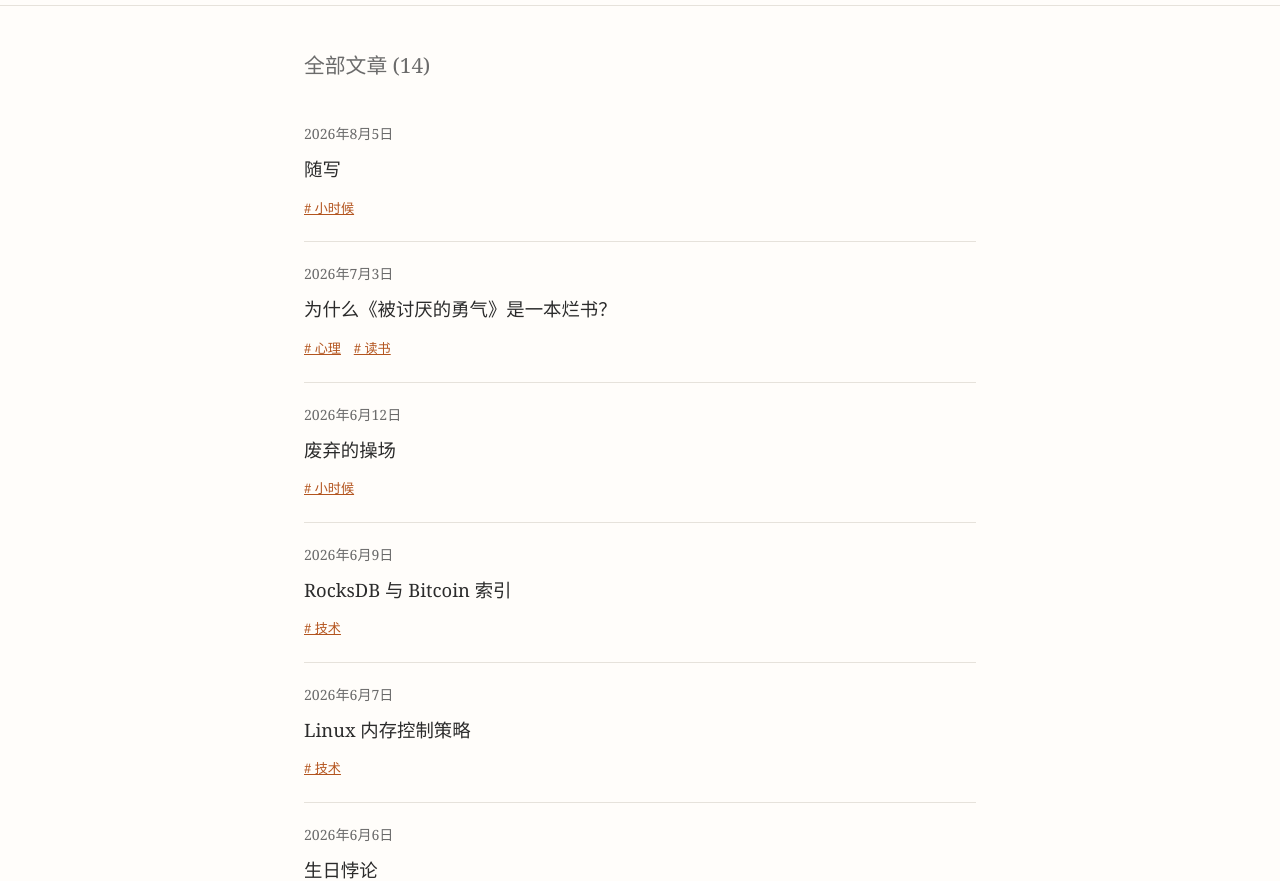
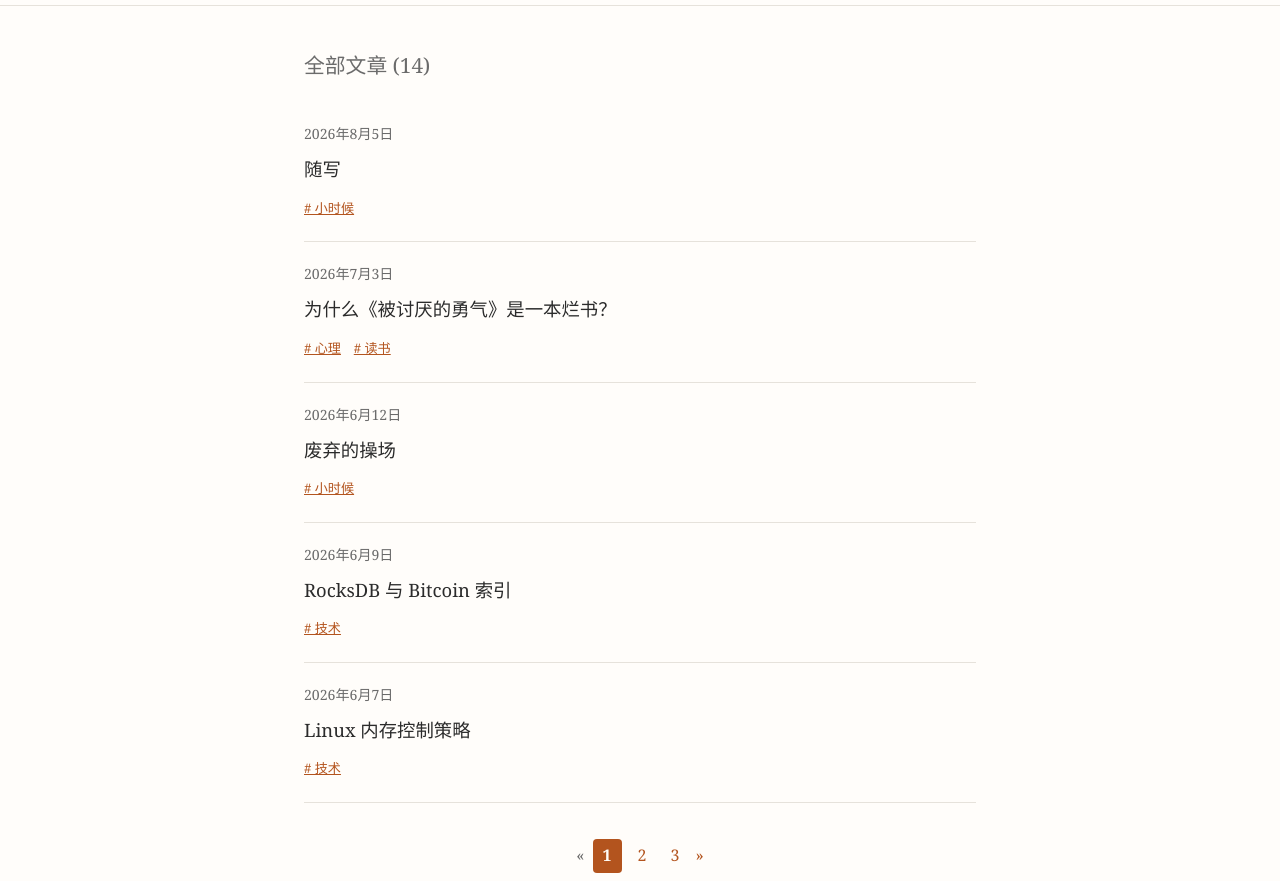
Before and after one commit to mattxlee/btblog.net-astro, an Astro site: page / in a window 1280 px wide. Shown: the part 82-963 px from the top of the page. Built offline with nearby package versions, Linux system fonts and the light colour scheme; Astro itself is replaced by a stand-in of ours; some packages are replaced by stand-ins of ours.

Commit message:
Separate article index with paginator.

```diff
--- /dev/null
+++ b/src/components/Pagination.astro
@@ -0,0 +1,65 @@
+---
+interface Props {
+  currentPage: number;
+  totalPages: number;
+}
+
+const { currentPage, totalPages } = Astro.props;
+
+const pageUrl = (n: number) => (n === 1 ? '/' : `/page/${n}/`);
+
+// 生成带省略号的分页序列，如：[1, 2, 3, '...', 8, 9]
+function pageSequence(current: number, total: number): (number | '...')[] {
+  const seq: (number | '...')[] = [];
+  const add = (n: number) => {
+    const last = seq[seq.length - 1];
+    if (typeof last === 'number' && n - last > 1) seq.push('...');
+    if (typeof last === 'number' && last === n) return;
+    seq.push(n);
+  };
+
+  // 始终显示第 1 页
+  add(1);
+  // 中间：当前页及其相邻
+  for (let n = Math.max(2, current - 1); n <= Math.min(total - 1, current + 1); n++) {
+    add(n);
+  }
+  // 始终显示最后一页
+  if (total > 1) add(total);
+
+  return seq;
+}
+---
+
+{
+  totalPages > 1 && (
+    <nav aria-label="分页" style="display:flex;align-items:center;justify-content:center;gap:8px;margin:36px 0 0;flex-wrap:wrap">
+      {currentPage > 1 ? (
+        <a href={pageUrl(currentPage - 1)} aria-label="上一页" style="color:var(--accent);text-decoration:none">«</a>
+      ) : (
+        <span aria-hidden="true" style="color:var(--muted)">«</span>
+      )}
+
+      {pageSequence(currentPage, totalPages).map((n) =>
+        n === '...' ? (
+          <span aria-hidden="true" style="color:var(--muted)">…</span>
+        ) : n === currentPage ? (
+          <strong
+            aria-current="page"
+            style="color:var(--bg);background:var(--accent);border-radius:4px;padding:2px 10px;font-weight:600"
+          >
+            {n}
+          </strong>
+        ) : (
+          <a href={pageUrl(n)} style="color:var(--accent);text-decoration:none;padding:2px 8px">{n}</a>
+        ),
+      )}
+
+      {currentPage < totalPages ? (
+        <a href={pageUrl(currentPage + 1)} aria-label="下一页" style="color:var(--accent);text-decoration:none">»</a>
+      ) : (
+        <span aria-hidden="true" style="color:var(--muted)">»</span>
+      )}
+    </nav>
+  )
+}
--- /dev/null
+++ b/src/components/PostList.astro
@@ -0,0 +1,34 @@
+---
+interface Props {
+  posts: Array<{
+    id: string;
+    data: {
+      title: string;
+      pubDate: Date;
+      categories: string[];
+    };
+  }>;
+}
+
+const { posts } = Astro.props;
+---
+
+<ul style="list-style:none;padding:0;margin:0">
+  {
+    posts.map((post) => (
+      <li style="padding:1.2rem 0;border-bottom:1px solid var(--line)">
+        <time style="color:var(--muted);font-size:.88rem;display:block;margin-bottom:.3rem">
+          {post.data.pubDate.toLocaleDateString('zh-CN', { year: 'numeric', month: 'long', day: 'numeric' })}
+        </time>
+        <a href={`/posts/${post.id}/`} style="font-size:1.15rem;text-decoration:none;color:var(--fg)">
+          {post.data.title}
+        </a>
+        <div style="margin-top:.4rem">
+          {post.data.categories.map((c) => (
+            <a href={`/categories/${encodeURIComponent(c)}/`} style="font-size:.82rem;color:var(--accent);margin-right:.8rem"># {c}</a>
+          ))}
+        </div>
+      </li>
+    ))
+  }
+</ul>
--- /dev/null
+++ b/src/content/blog/temp.md
@@ -0,0 +1,7 @@
+---
+title: ''
+pubDate: 2026-08-05 01:17:02
+draft: true
+categories:
+  - '小时候'
+---
--- a/src/pages/index.astro
+++ b/src/pages/index.astro
@@ -1,33 +1,24 @@
 ---
 import { getCollection } from 'astro:content';
 import BaseLayout from '../layouts/BaseLayout.astro';
+import PostList from '../components/PostList.astro';
+import Pagination from '../components/Pagination.astro';
+
+const PER_PAGE = 5;
 
 const posts = (await getCollection('blog', ({ data }) => !data.draft)).sort(
   (a, b) => b.data.pubDate.valueOf() - a.data.pubDate.valueOf(),
 );
+
+const totalPages = Math.ceil(posts.length / PER_PAGE);
+const currentPage = 1;
+const pagePosts = posts.slice(0, PER_PAGE);
 ---
 
 <BaseLayout description="SERENITY 的个人博客">
   <section>
     <h2 style="font-size:1.3rem;color:var(--muted);font-weight:500">全部文章 ({posts.length})</h2>
-    <ul style="list-style:none;padding:0;margin:0">
-      {
-        posts.map((post) => (
-          <li style="padding:1.2rem 0;border-bottom:1px solid var(--line)">
-            <time style="color:var(--muted);font-size:.88rem;display:block;margin-bottom:.3rem">
-              {post.data.pubDate.toLocaleDateString('zh-CN', { year: 'numeric', month: 'long', day: 'numeric' })}
-            </time>
-            <a href={`/posts/${post.id}/`} style="font-size:1.15rem;text-decoration:none;color:var(--fg)">
-              {post.data.title}
-            </a>
-            <div style="margin-top:.4rem">
-              {post.data.categories.map((c) => (
-                <a href={`/categories/${encodeURIComponent(c)}/`} style="font-size:.82rem;color:var(--accent);margin-right:.8rem"># {c}</a>
-              ))}
-            </div>
-          </li>
-        ))
-      }
-    </ul>
+    <PostList posts={pagePosts} />
+    <Pagination currentPage={currentPage} totalPages={totalPages} />
   </section>
 </BaseLayout>
```
Also changed, not shown: src/pages/page/[...page].astro (added, +33 -0 lines).
